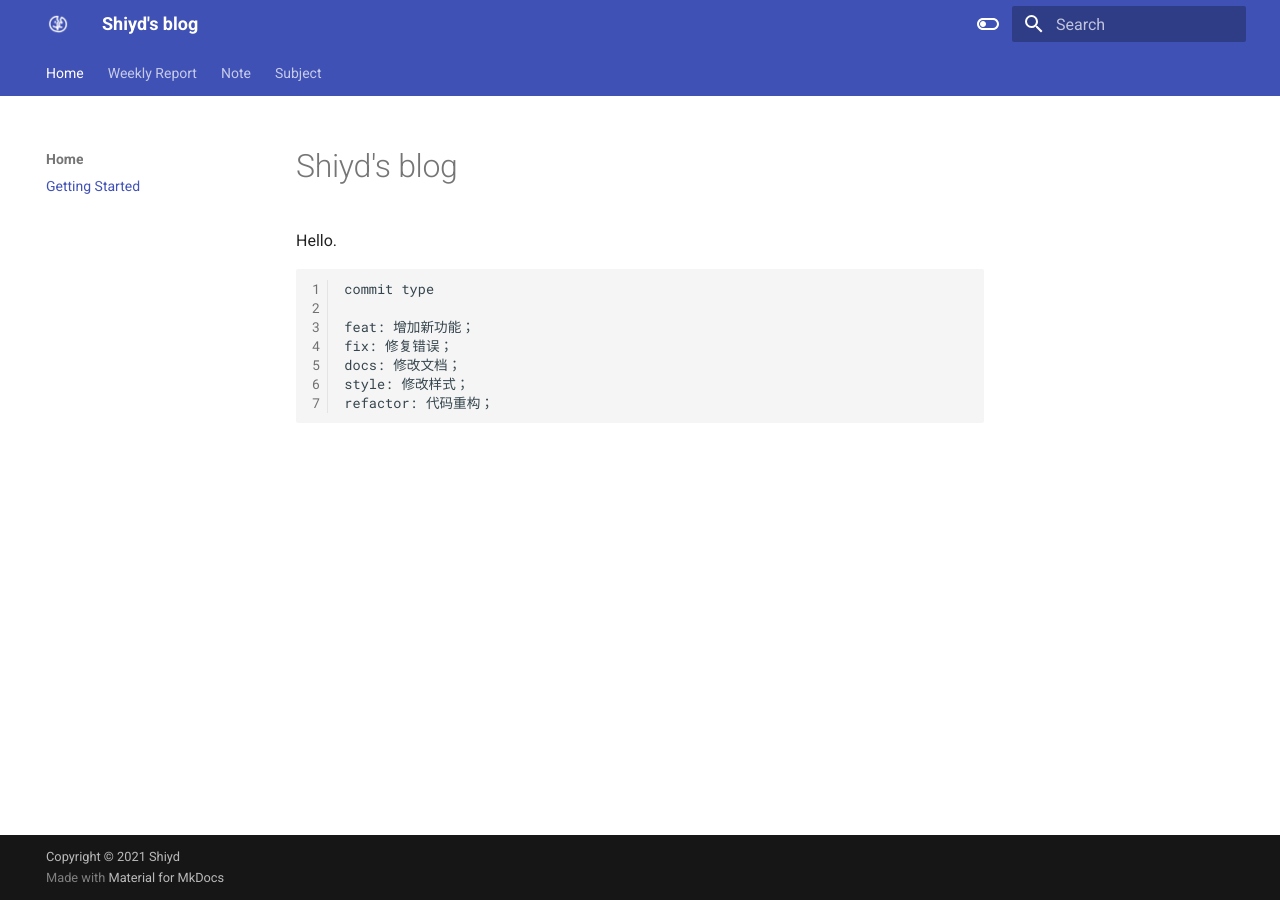
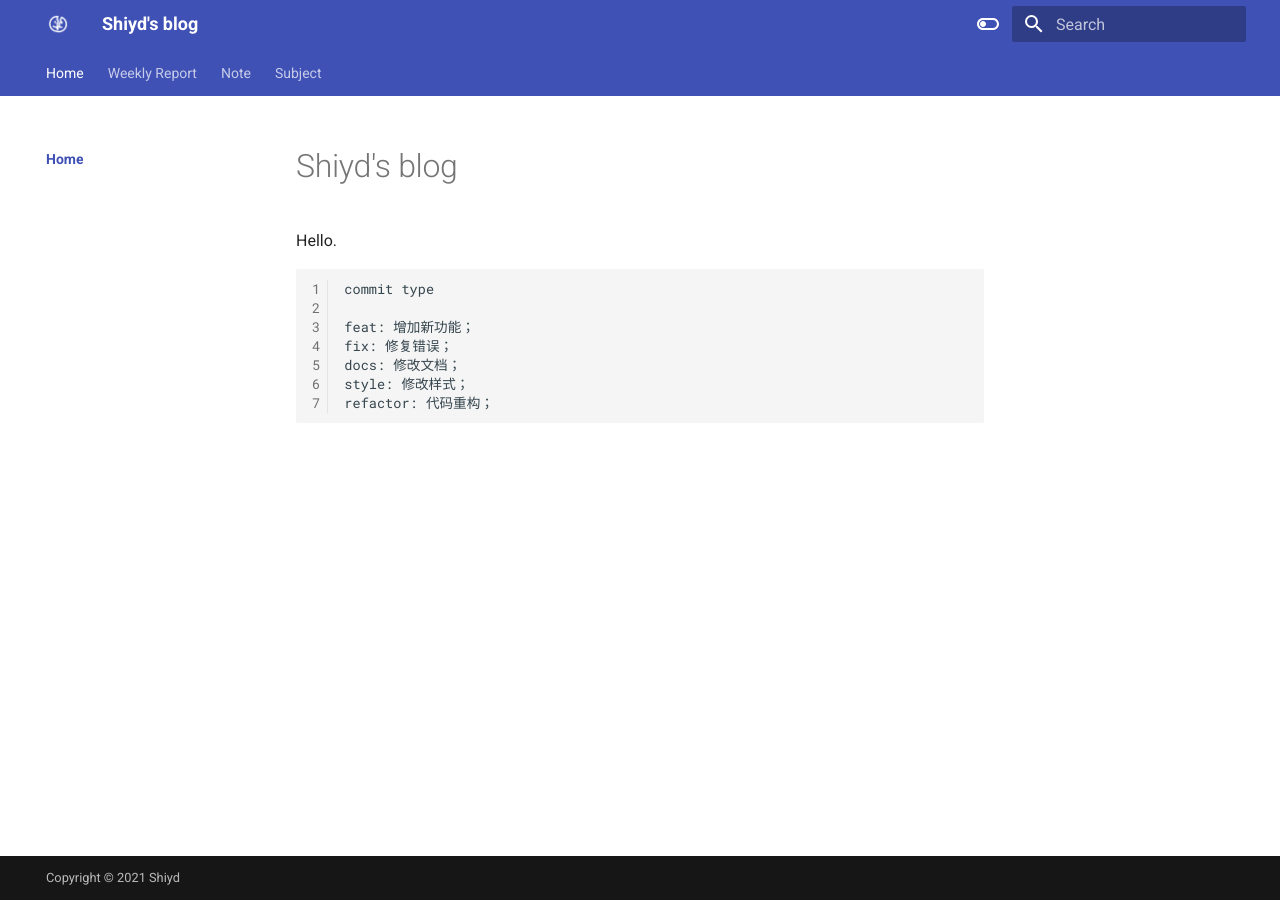
Before and after one commit to Shi-D/Blog, an MkDocs documentation site: the page built from docs/index.md, in a window 1280 px wide. Built offline with MkDocs 1.6.1 and Material for MkDocs 9.7.7, drawn with Linux system fonts in a browser that asks for light colours; part of the change alters nothing that is shown.

Commit message:
feat: use mkdocs-material-extras

```diff
--- a/mkdocs.yml
+++ b/mkdocs.yml
@@ -14,8 +14,6 @@ copyright: Copyright &copy; 2021 Shiyd
 theme:
   name: material
   custom_dir: theme
-  favicon: assets/favicon.ico
-
 
   # Static files
   static_templates:
@@ -32,28 +30,21 @@ theme:
     # - navigation.instant
     # - navigation.expand
     # - navigation.sections
+    - navigation.tracking
     - navigation.tabs
+    # - navigation.tabs.sticky
     - navigation.top
+    - navigation.indexes
     - search.highlight
     - search.share
     - search.suggest
     # - toc.integrate
+    - content.code.annotate
 
     # insiders only
-    # - content.code.annotate
     # - content.tabs.link
-    # - navigation.indexes
-    # - navigation.tabs.sticky
-    # - navigation.tracking
 
   palette:
-    - media: "(prefers-color-scheme: dark)"
-      scheme: slate
-      primary: teal
-      accent: teal
-      toggle:
-        icon: material/toggle-switch
-        name: Switch to light mode
     - media: "(prefers-color-scheme: light)"
       scheme: default
       primary: indigo
@@ -61,6 +52,13 @@ theme:
       toggle:
         icon: material/toggle-switch-off-outline
         name: Switch to dark mode
+    - media: "(prefers-color-scheme: dark)"
+      scheme: dracula
+      primary: deep purple
+      accent: deep purple
+      toggle:
+        icon: material/toggle-switch
+        name: Switch to light mode
 
   font:
     text: Roboto
@@ -68,8 +66,8 @@ theme:
 
   icon:
     repo: fontawesome/brands/git-alt
-  logo:
-    assets/break.png
+  logo: assets/break.png
+  favicon: assets/favicon.ico
 
 # Plugins
 plugins:
@@ -78,17 +76,15 @@ plugins:
   - git-revision-date-localized
   - minify:
       minify_html: true
+  - mkdocs-material-extras:
+      enable_mathjax: !ENV [ENABLE_MATHJAX, true]
 
 # Customization
 extra:
+  generator: false
   analytics:
     provider: google
     property: !ENV GOOGLE_ANALYTICS_KEY
-
-extra_javascript:
-  - assets/mathjax.js
-  - https://polyfill.io/v3/polyfill.min.js?features=es6
-  - https://cdn.jsdelivr.net/npm/mathjax@3/es5/tex-chtml-full.js
 
 # Extensions
 markdown_extensions:
@@ -104,7 +100,7 @@ markdown_extensions:
   - markdown.extensions.tables:
   - markdown.extensions.toc:
       slugify: !!python/name:pymdownx.slugs.uslugify
-      permalink: true
+      permalink: ""
       toc_depth: 3
   - pymdownx.arithmatex:
   - pymdownx.betterem:
@@ -115,15 +111,6 @@ markdown_extensions:
       emoji_index: !!python/name:materialx.emoji.twemoji
       emoji_generator: !!python/name:materialx.emoji.to_svg
   - pymdownx.highlight:
-      extend_pygments_lang:
-      - name: php-inline
-        lang: php
-        options:
-          startinline: true
-      - name: pycon3
-        lang: pycon
-        options:
-          python3: true
       linenums: true
       linenums_style: pymdownx-inline
   - pymdownx.inlinehilite:
@@ -146,6 +133,9 @@ markdown_extensions:
         - name: mermaid
           class: mermaid-experimental
           format: !!python/name:pymdownx.superfences.fence_code_format
+        - name: math
+          class: arithmatex
+          format: !!python/name:pymdownx.arithmatex.fence_mathjax_format
   - pymdownx.tabbed:
   - pymdownx.tasklist:
       custom_checkbox: true
--- a/theme/assets/mathjax.js
+++ /dev/null
@@ -1,23 +0,0 @@
-window.MathJax = {
-  options: {
-    ignoreHtmlClass: 'tex2jax_ignore',
-    processHtmlClass: 'tex2jax_process',
-    renderActions: {
-      find: [10, function (doc) {
-        for (const node of document.querySelectorAll('script[type^="math/tex"]')) {
-          const display = !!node.type.match(/; *mode=display/);
-          const math = new doc.options.MathItem(node.textContent, doc.inputJax[0], display);
-          const text = document.createTextNode('');
-          const sibling = node.previousElementSibling;
-          node.parentNode.replaceChild(text, node);
-          math.start = {node: text, delim: '', n: 0};
-          math.end = {node: text, delim: '', n: 0};
-          doc.math.push(math);
-          if (sibling && sibling.matches('.MathJax_Preview')) {
-            sibling.parentNode.removeChild(sibling);
-          }
-        }
-      }, '']
-    }
-  }
-};
```
Also changed, not shown: requirements.txt (+4 -12 lines).
